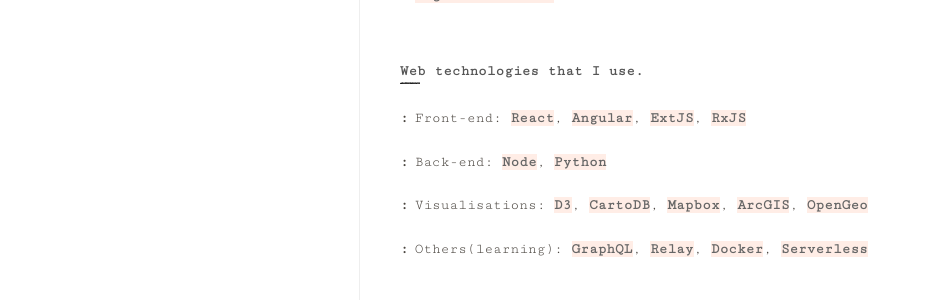
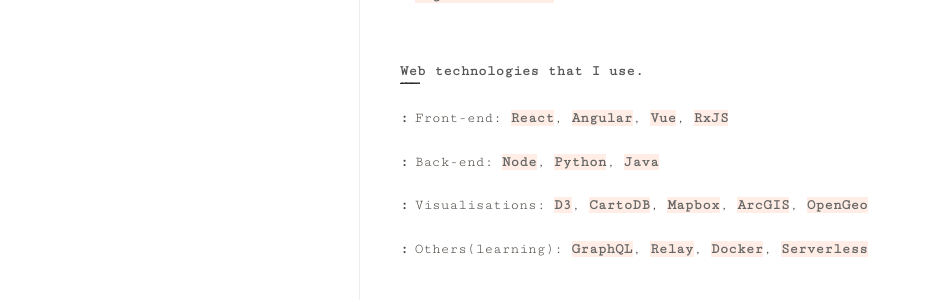
Before and after one commit to crabcanon/crabcanon.github.com, a Jekyll site: the page built from about/index.md, in a window 1280 px wide. Shown: the part 704-1004 px from the top of the page, without its empty margins (168-1103 px from the left). Built offline with Jekyll 4.4.1, drawn with Linux system fonts in a browser that asks for light colours; emoji names are drawn with the system emoji font.

Commit message:
Update about

```diff
--- a/about/index.md
+++ b/about/index.md
@@ -36,8 +36,8 @@
 <div class="about-page">
   <p class="sidebar-title about-others">Web technologies that I use.</p>
   <ul class="list">
-    <li>Front-end: <a href="https://facebook.github.io/react/">React</a>, <a href="https://angular.io/">Angular</a>, <a href="https://www.sencha.com/products/extjs/#overview">ExtJS</a>, <a href="http://reactivex.io/rxjs/">RxJS</a></li>
-    <li>Back-end: <a href="https://nodejs.org">Node</a>, <a href="https://www.python.org/">Python</a></li>
+    <li>Front-end: <a href="https://facebook.github.io/react/">React</a>, <a href="https://angular.io/">Angular</a>, <a href="https://vuejs.org/index.html">Vue</a>, <a href="http://reactivex.io/rxjs/">RxJS</a></li>
+    <li>Back-end: <a href="https://nodejs.org">Node</a>, <a href="https://www.python.org/">Python</a>, <a href="https://www.java.com/">Java</a></li>
     <li>Visualisations: <a href="http://d3js.org/">D3</a>, <a href="https://cartodb.com/">CartoDB</a>, <a href="https://www.mapbox.com/">Mapbox</a>, <a href="http://www.esri.com/software/arcgis">ArcGIS</a>, <a href="http://boundlessgeo.com/">OpenGeo</a></li>
     <li>Others(learning): <a href="http://graphql.org/">GraphQL</a>, <a href="https://facebook.github.io/relay/">Relay</a>, <a href="https://www.docker.com/">Docker</a>, <a href="https://serverless.com/">Serverless</a></li>
   </ul>
```
